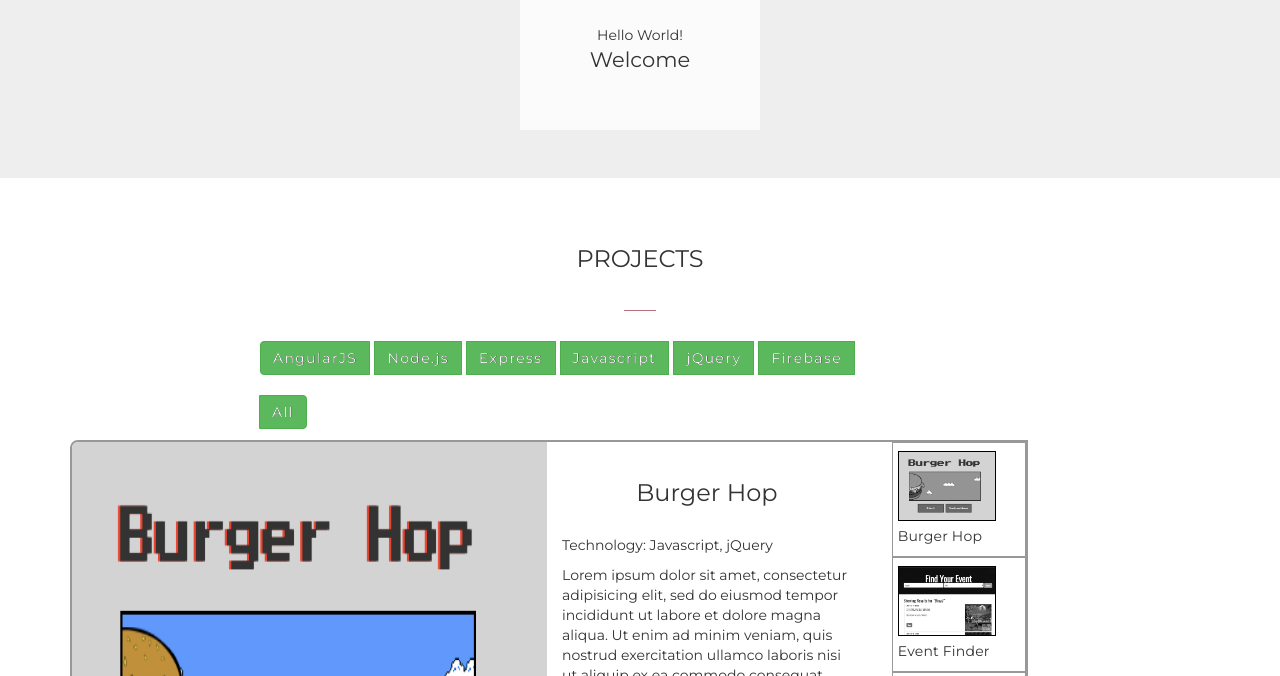
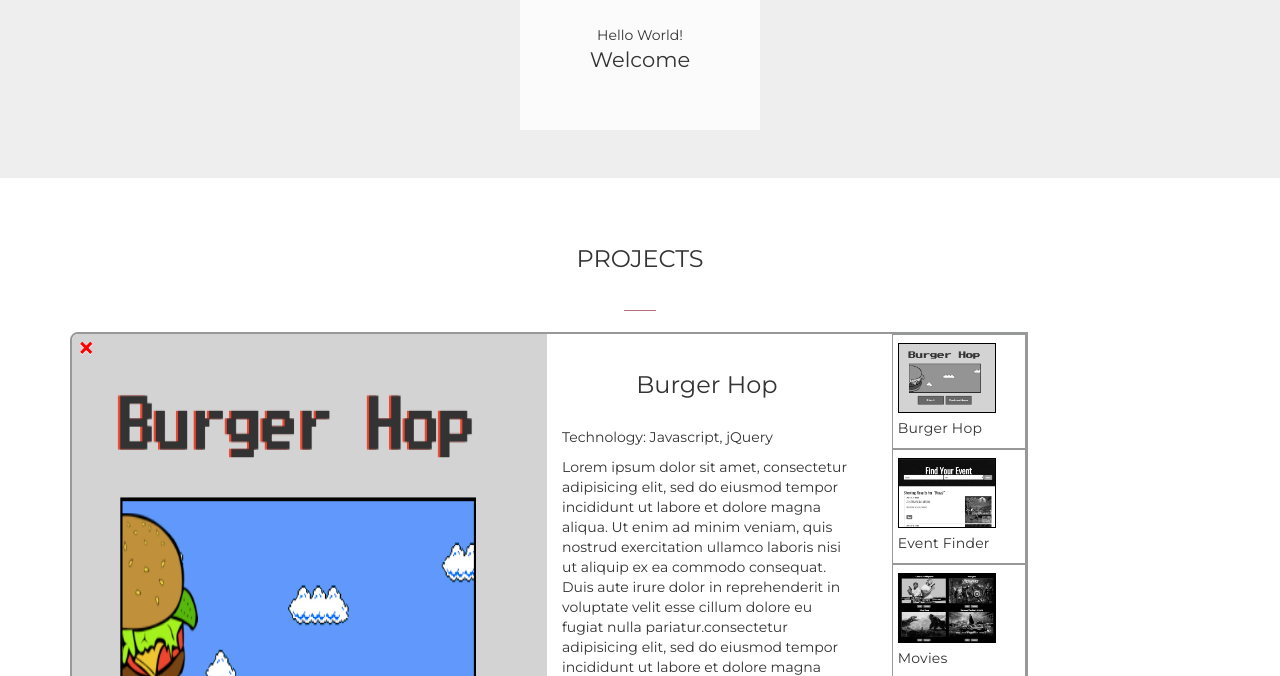
Before and after one commit to achaima/portfolio-spa, a website: page public/index.html in a window 1280 px wide. Both pictures are taken after a click on the element 301 px from the left and 725 px from the top of the page. Shown: the part 63-739 px from the top of the page. Drawn offline with Linux system fonts and the light colour scheme; files that its build step writes are made by us from their sources; files whose address does not match are found by name.

Commit message:
add exit button

```diff
--- a/public/css/style.css
+++ b/public/css/style.css
@@ -234,7 +234,7 @@ padding: 50px;
 .projectPage {
   border: 2px rgba(49,53,53,0.5) solid;
     display: inline-flex;
-    height: 65vh;
+    height: 67vh;
     width: 84%;
     padding: 0;
     margin: 0;
@@ -244,8 +244,18 @@ padding: 50px;
 }
 
 
+.close {
+  z-index: 1;
+  margin-left: 5px;
+position: absolute;
+font-size:30px;
+color: red;
+text-shadow: 0 1px 0 #fff;
+opacity: 1;
+}
+
 .projectInfoImage{
-      height: 41.85em;
+      height: 40.5em;
       width: 35em;
       border-top-left-radius: 6px;
       border-bottom-left-radius: 6px;
--- a/public/states/home.html
+++ b/public/states/home.html
@@ -13,7 +13,7 @@
   <hr class="short-line">
 
 
-    <div class="btn-group col-md-offset-2">
+    <div class="btn-group col-md-offset-2"   ng-hide="portfolio.projectContainer">
       <button ng-click="portfolio.filter('AngularJS')" type="button" class="btn btn-success">AngularJS</button>
       <button ng-click="portfolio.filter('Node.js')" type="button" class="btn btn-success">Node.js</button>
       <button ng-click="portfolio.filter('Express')" type="button" class="btn btn-success">Express</button>
@@ -37,20 +37,26 @@
        <div class="portfolioProjectImage {{project.class}}"
             ng-if="project.visible"
             ng-click="portfolio.selectProject(project)">
-            </div>
+       </div>
     </li>
   </ul>
 </div>
 
   <!---PORTFOLIO INDIVIDUAL PROJECT-->
 
+
            <div class="projectInfo projectPage d-flex justify-content-center"
                 ng-show="portfolio.projectContainer"
                 ng-repeat="project in portfolio.projects"
                 ng-if="project.isProjectVisible">
 
+                <button type="button" class="close" aria-label="Close">
+                  <span aria-hidden="true">&times;</span>
+                </button>
+
              <img class="projectInfoImage img-responsive col-md-3"
                   ng-src="{{project.img}}"/>
+
 
 
             <div class="col-md-5 projectText">
@@ -61,9 +67,9 @@
 
                  <em><p>Want to see for yourself?</p></em>
                <p><img class="icons" ng-src="/images/github.png"/>
-                 <a href="{{project.githubLink}}" target="_blank" class="links">Github</a></p>
+                 <a href="{{project.githubLink}}" target="_blank" class="links">View Code</a></p>
                <p>
-                 <img class="icons" ng-src="/images/heroku.png"/><a href="{{project.herokuLink}}" target="_blank" class="links">Heroku</a></p>
+                 <img class="icons" ng-src="/images/heroku.png"/><a href="{{project.herokuLink}}" target="_blank" class="links">View App</a></p>
             </div>
 
             <div ng-show="portfolio.projectContainer"  class="col-md-3 projectListContainer">
```
Also changed, not shown: public/images/clock.png.
